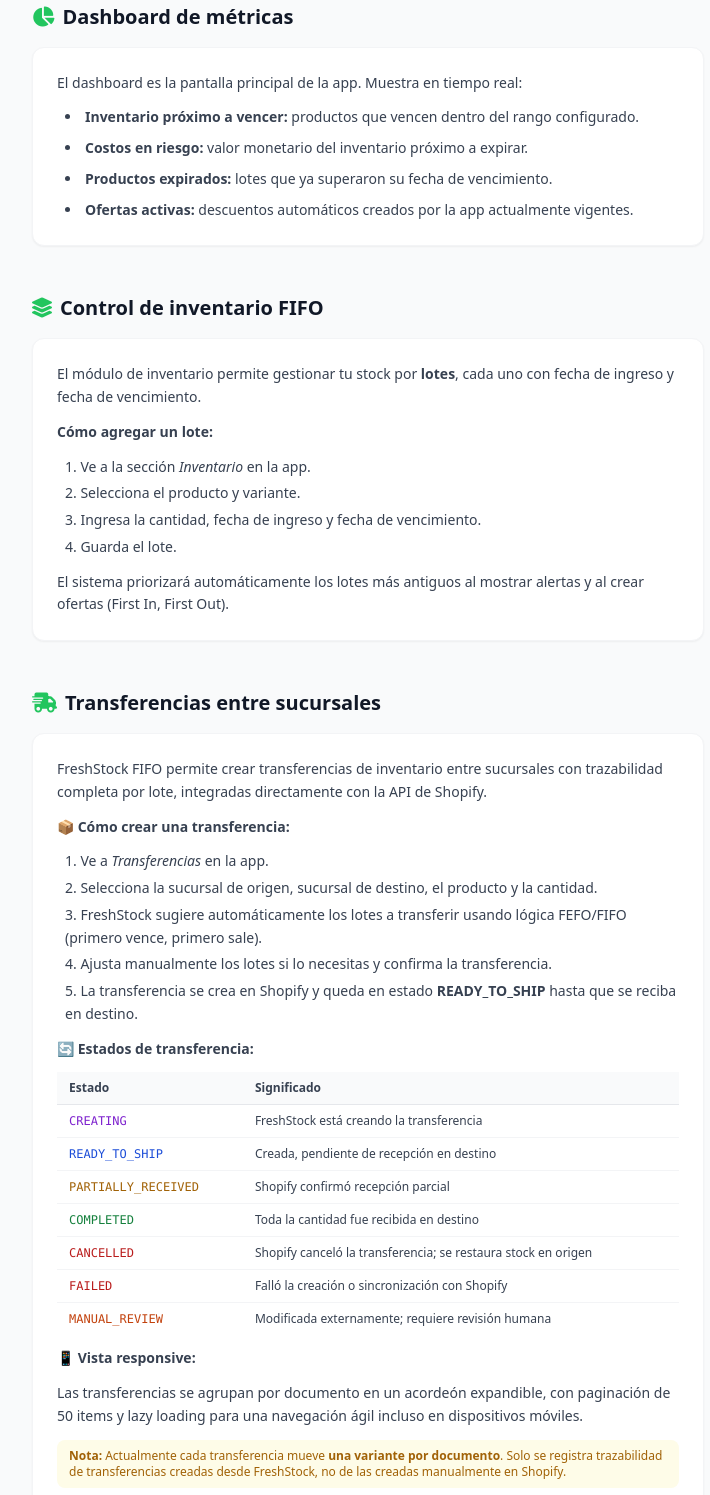
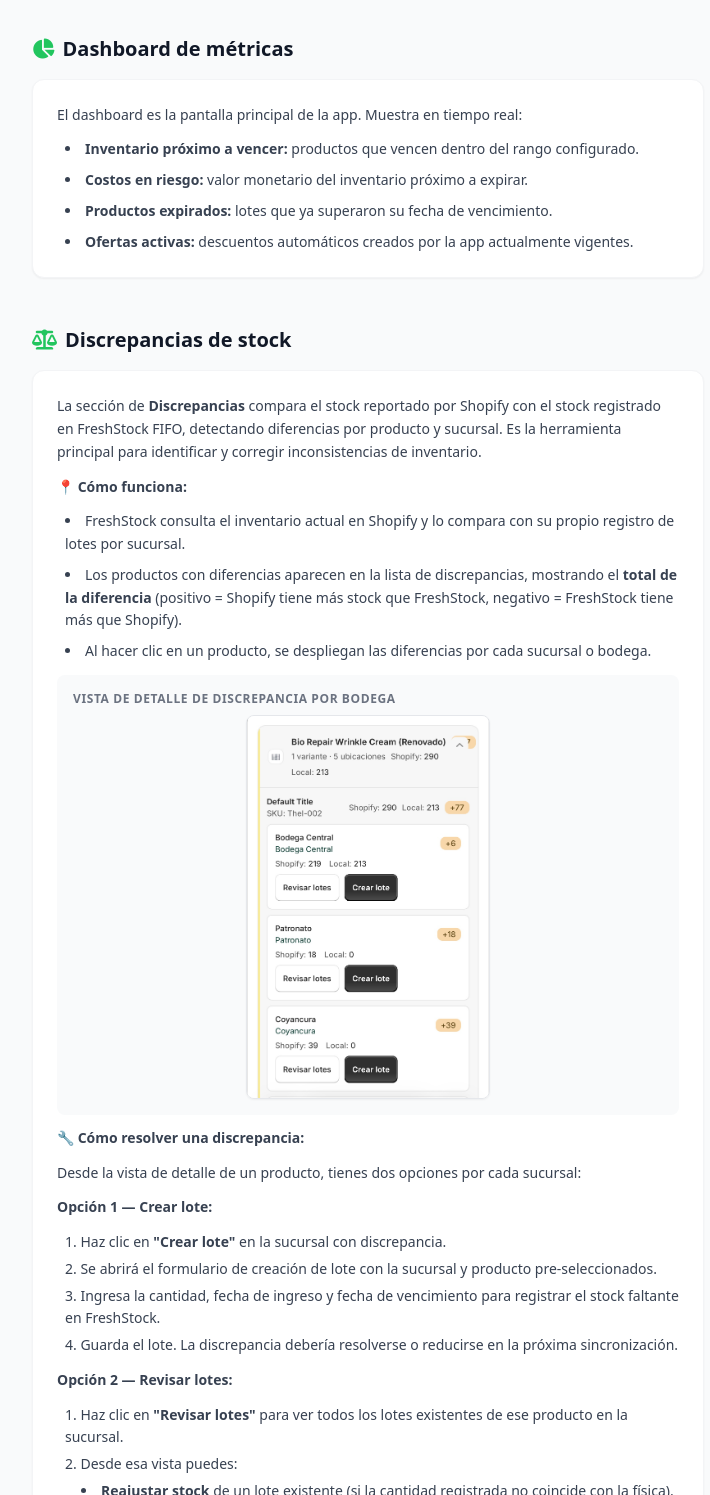
Before and after one commit to softifycl/softify-web, a plain HTML site: page freshstockfifo.softify.cl/docs/index.html in a window 1280 px wide. Shown: the part 1305-2800 px from the top of the page, without its empty margins (280-990 px from the left). Drawn offline with nearby package versions, Linux system fonts and the light colour scheme.

Commit message:
docs: agregar seccion Discrepancias de stock a docs FreshStock FIFO

```diff
--- a/freshstockfifo.softify.cl/docs/index.html
+++ b/freshstockfifo.softify.cl/docs/index.html
@@ -45,6 +45,7 @@
         <h3 class="text-xs font-semibold text-gray-400 uppercase tracking-wider mb-3">Funcionalidades</h3>
         <ul class="space-y-1 mb-6">
           <li><a href="#dashboard" class="block px-3 py-1.5 text-sm text-gray-700 hover:text-green-600 hover:bg-green-50 rounded-md transition-colors">Dashboard de métricas</a></li>
+          <li><a href="#discrepancias" class="block px-3 py-1.5 text-sm text-gray-700 hover:text-green-600 hover:bg-green-50 rounded-md transition-colors">Discrepancias de stock</a></li>
           <li><a href="#inventario-fifo" class="block px-3 py-1.5 text-sm text-gray-700 hover:text-green-600 hover:bg-green-50 rounded-md transition-colors">Control de inventario FIFO</a></li>
           <li><a href="#transferencias" class="block px-3 py-1.5 text-sm text-gray-700 hover:text-green-600 hover:bg-green-50 rounded-md transition-colors">Transferencias</a></li>
           <li><a href="#ajuste-stock" class="block px-3 py-1.5 text-sm text-gray-700 hover:text-green-600 hover:bg-green-50 rounded-md transition-colors">Ajuste de inventario</a></li>
@@ -79,6 +80,7 @@
           <li><a href="#configuracion-inicial" class="text-green-600 hover:text-green-800 hover:underline">Configuración inicial</a></li>
           <li class="text-xs text-gray-400 uppercase tracking-wider font-semibold mt-4 mb-1">Funcionalidades</li>
           <li><a href="#dashboard" class="text-green-600 hover:text-green-800 hover:underline">Dashboard de métricas</a></li>
+          <li><a href="#discrepancias" class="text-green-600 hover:text-green-800 hover:underline">Discrepancias de stock</a></li>
           <li><a href="#inventario-fifo" class="text-green-600 hover:text-green-800 hover:underline">Control de inventario FIFO</a></li>
           <li><a href="#transferencias" class="text-green-600 hover:text-green-800 hover:underline">Transferencias entre sucursales</a></li>
           <li><a href="#ajuste-stock" class="text-green-600 hover:text-green-800 hover:underline">Ajuste de inventario</a></li>
@@ -130,6 +132,55 @@
             <li><strong>Productos expirados:</strong> lotes que ya superaron su fecha de vencimiento.</li>
             <li><strong>Ofertas activas:</strong> descuentos automáticos creados por la app actualmente vigentes.</li>
           </ul>
+        </div>
+      </section>
+
+      <!-- Discrepancias de stock -->
+      <section id="discrepancias" class="mb-12 scroll-mt-8">
+        <h2 class="text-xl font-bold text-gray-900 mb-4 flex items-center gap-2">
+          <i class="fas fa-scale-balanced text-green-500"></i> Discrepancias de stock
+        </h2>
+        <div class="bg-white rounded-xl border border-gray-100 shadow-sm p-6 space-y-3 text-sm text-gray-700 leading-relaxed">
+          <p>La sección de <strong>Discrepancias</strong> compara el stock reportado por Shopify con el stock registrado en FreshStock FIFO, detectando diferencias por producto y sucursal. Es la herramienta principal para identificar y corregir inconsistencias de inventario.</p>
+
+          <p class="font-semibold mt-4">📍 Cómo funciona:</p>
+          <ul class="list-disc list-inside space-y-2 ml-2">
+            <li>FreshStock consulta el inventario actual en Shopify y lo compara con su propio registro de lotes por sucursal.</li>
+            <li>Los productos con diferencias aparecen en la lista de discrepancias, mostrando el <strong>total de la diferencia</strong> (positivo = Shopify tiene más stock que FreshStock, negativo = FreshStock tiene más que Shopify).</li>
+            <li>Al hacer clic en un producto, se despliegan las diferencias por cada sucursal o bodega.</li>
+          </ul>
+
+          <div class="bg-gray-50 rounded-lg p-4 mt-4">
+            <p class="text-xs text-gray-500 uppercase tracking-wider font-semibold mb-2">Vista de detalle de discrepancia por bodega</p>
+            <img src="img/discrepancias-detalle.png" alt="Detalle de discrepancia de stock con comparación Shopify vs FreshStock por sucursal — FreshStock FIFO" class="rounded-lg border border-gray-200 shadow-sm max-h-96 mx-auto">
+          </div>
+
+          <p class="font-semibold mt-4">🔧 Cómo resolver una discrepancia:</p>
+          <p>Desde la vista de detalle de un producto, tienes dos opciones por cada sucursal:</p>
+
+          <p class="font-semibold mt-3">Opción 1 — Crear lote:</p>
+          <ol class="list-decimal list-inside space-y-1 ml-2">
+            <li>Haz clic en <strong>"Crear lote"</strong> en la sucursal con discrepancia.</li>
+            <li>Se abrirá el formulario de creación de lote con la sucursal y producto pre-seleccionados.</li>
+            <li>Ingresa la cantidad, fecha de ingreso y fecha de vencimiento para registrar el stock faltante en FreshStock.</li>
+            <li>Guarda el lote. La discrepancia debería resolverse o reducirse en la próxima sincronización.</li>
+          </ol>
+
+          <p class="font-semibold mt-3">Opción 2 — Revisar lotes:</p>
+          <ol class="list-decimal list-inside space-y-1 ml-2">
+            <li>Haz clic en <strong>"Revisar lotes"</strong> para ver todos los lotes existentes de ese producto en la sucursal.</li>
+            <li>Desde esa vista puedes:
+              <ul class="list-disc list-inside ml-4 mt-1 space-y-1">
+                <li><strong>Reajustar stock</strong> de un lote existente (si la cantidad registrada no coincide con la física).</li>
+                <li><strong>Ver la bitácora</strong> de movimientos del lote para entender el origen de la discrepancia.</li>
+                <li>Identificar lotes duplicados o vencidos que puedan estar afectando el conteo.</li>
+              </ul>
+            </li>
+          </ol>
+
+          <p class="mt-4 text-yellow-700 bg-yellow-50 px-3 py-2 rounded-lg text-xs"><strong>Importante:</strong> La discrepancia se calcula comparando el <strong>stock disponible</strong> de Shopify con la suma de lotes activos en FreshStock. Si Shopify reporta stock que no tiene lote asociado en FreshStock, aparecerá como diferencia positiva. Crea un lote para sincronizar ambos sistemas.</p>
+
+          <p class="mt-3 text-blue-700 bg-blue-50 px-3 py-2 rounded-lg text-xs"><strong>Tip:</strong> Resuelve las discrepancias con regularidad — inventario desalineado entre Shopify y FreshStock puede generar alertas de vencimiento incorrectas, ofertas sobre productos sin stock real, y errores en las transferencias entre sucursales.</p>
         </div>
       </section>
 
```
Also changed, not shown: freshstockfifo.softify.cl/docs/img/discrepancias-detalle.png (added).
